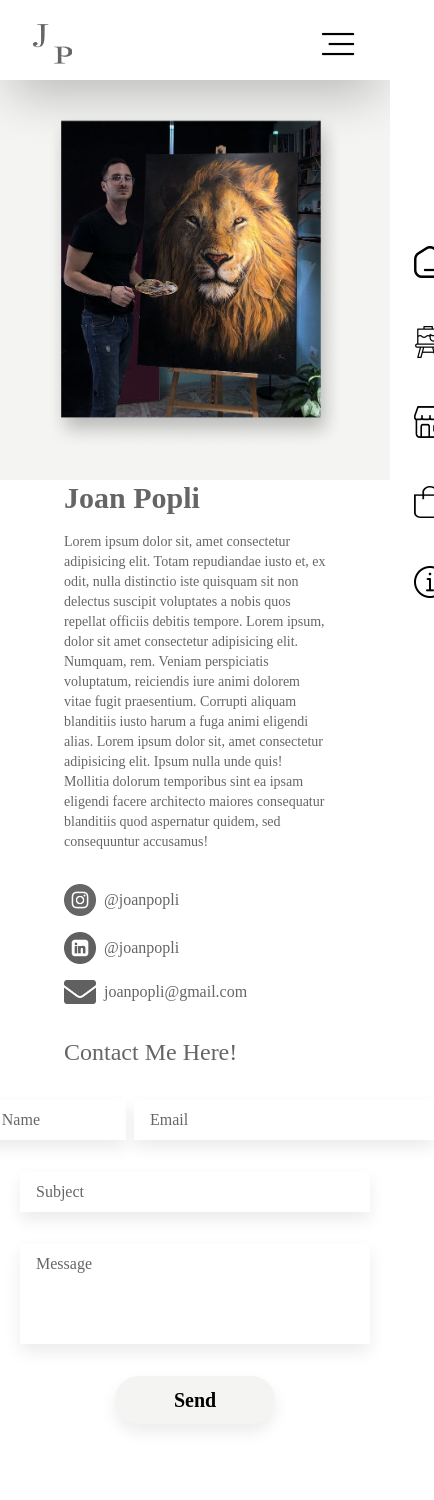
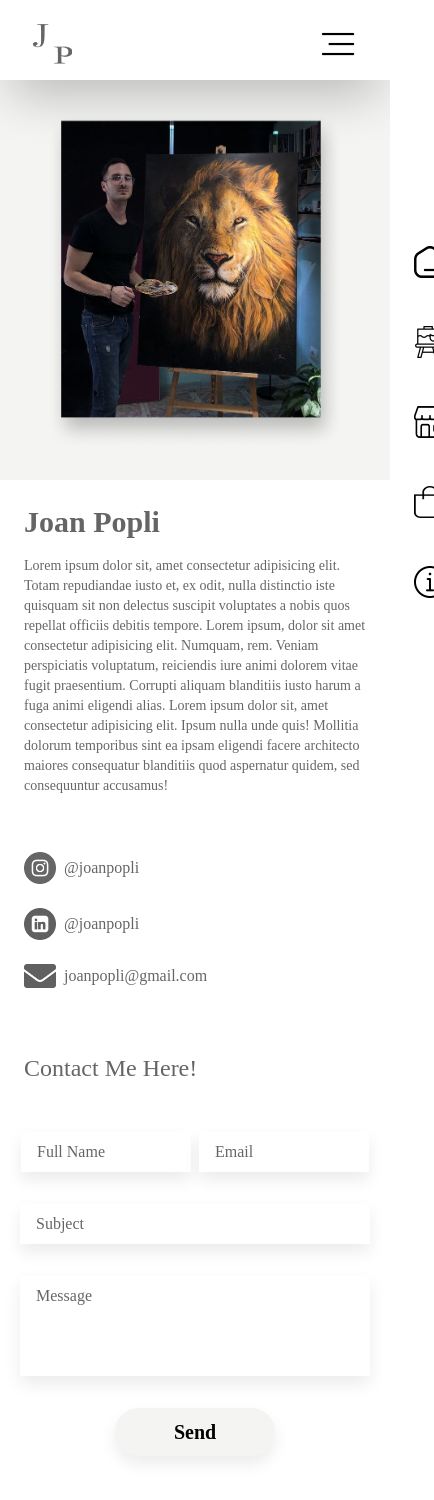
Before and after one commit to CakWebSolutions/ecommerce-template, a Next.js app: page /AboutMe in a window 390 px wide. Shown: the top 1500 px of the page, 434 px wide, since content can reach past the window. Before the commit the page ends 1456 px from the top, so only its background shows below. Built offline with nearby package versions, Linux system fonts and the light colour scheme.

Commit message:
About Me fully responsive

```diff
--- a/src/pages/AboutMe.tsx
+++ b/src/pages/AboutMe.tsx
@@ -36,18 +36,18 @@ function AboutMe() {
     }, 2000);
   };
   return (
-    <div className="w-screen lg:h-screen bg-white">
+    <div className="w-screen lg:h-screen bg-white overflow-auto">
       <Navbar />
       <div className="flex lg:flex-row flex-col">
-        <div className="bg-[#F4F4F2] lg:w-[900px] w-screen lg:h-screen h-[400px] flex items-center justify-center">
+        <div className="bg-[#F4F4F2] lg:w-[700px] w-screen lg:h-auto h-[400px] flex items-center justify-center">
           <img
             src="/aboutMe.png"
             alt="Joan Popli"
-            className="lg:w-[550px] lg:h-[593px] lg:ml-[80px] lg:mt-6 w-[300px] h-[340px] lg:hover:scale-105 transition-all duration-500"
+            className="lg:w-[450px] lg:h-[493px] lg:ml-[80px] lg:-mt-12 md:mt-6 w-[300px] h-[340px] lg:hover:scale-105 transition-all duration-500"
           />
         </div>
         <div className="flex flex-col lg:w-[900px]  justify-center">
-          <div className="flex flex-col space-y-4 lg:py-12 md:py-8 px-16">
+          <div className="flex flex-col space-y-4 lg:py-12 py-6 md:py-8 px-6 md:px-16 lg:px-16">
             <h1 className="font-bold font-jacques text-3xl text-black opacity-60">
               Joan Popli
             </h1>
@@ -64,8 +64,8 @@ function AboutMe() {
               facere architecto maiores consequatur blanditiis quod aspernatur
               quidem, sed consequuntur accusamus!
             </p>
-            <div className="flex lg:flex-row md:flex-row flex-col items-start justify-center space-y-4 lg:items-center lg:space-x-12 md:space-x-12 md:py-4 lg:py-4">
-              <div className="flex flex-row items-center justify-center gap-2 mt-4 cursor-pointer hover:scale-105 transition-all duration-300">
+            <div className="flex lg:flex-row md:flex-row flex-col items-start justify-center space-y-6 py-4 lg:items-center lg:space-x-12 md:space-x-12 md:py-4 lg:py-4">
+              <div className="flex flex-row items-center justify-center gap-2 mt-6 cursor-pointer hover:scale-105 transition-all duration-300">
                 <img
                   src="/instagram.png"
                   alt="Instagram Icon"
@@ -92,7 +92,7 @@ function AboutMe() {
                 </h1>
               </div>
             </div>
-            <h1 className="lg:text-center md:text-center text-start font-jacques py-4 text-black opacity-60 text-2xl">
+            <h1 className="lg:text-center md:text-center text-start font-jacques py-8 sm:py-4 text-black opacity-60 text-2xl">
               Contact Me Here!
             </h1>
             <form
@@ -120,7 +120,7 @@ function AboutMe() {
                   placeholder={
                     errors.email ? (errors.email.message as string) : "Email"
                   }
-                  className={`text-black placeholder:text-black placeholder:opacity-60 px-4 outline-none font-jacques h-[40px] w-[300px] placeholder:font-jacques bg-white shadow-custom ${
+                  className={`text-black placeholder:text-black placeholder:opacity-60 px-4 outline-none font-jacques h-[40px] w-[170px] md:w-[250px] lg:w-[300px] placeholder:font-jacques bg-white shadow-custom ${
                     errors.email ? "text-black opacity-60 font-jacques" : ""
                   }`}
                   type="email"
@@ -153,10 +153,11 @@ function AboutMe() {
                 <button
                   type="submit"
                   disabled={isSubmitting || Object.keys(errors).length > 0}
-                  className={`bg-[#F4F4F2] text-xl font-typewriter   w-40 h-12 ${isSubmitting
+                  className={`bg-[#F4F4F2] text-xl font-typewriter   w-40 h-12 ${
+                    isSubmitting
                       ? "cursor-not-allowed opacity-50"
                       : "hover:bg-[#EAEAEA] hover:duration-500 "
-                    } rounded-[34px] shadow-custom text-black font-bold font-jacques transition-all duration-300 hover:scale-105`}
+                  } rounded-[34px] shadow-custom text-black font-bold font-jacques transition-all duration-300 hover:scale-105`}
                 >
                   {isSubmitting ? "Sending..." : "Send"}
                 </button>
```
